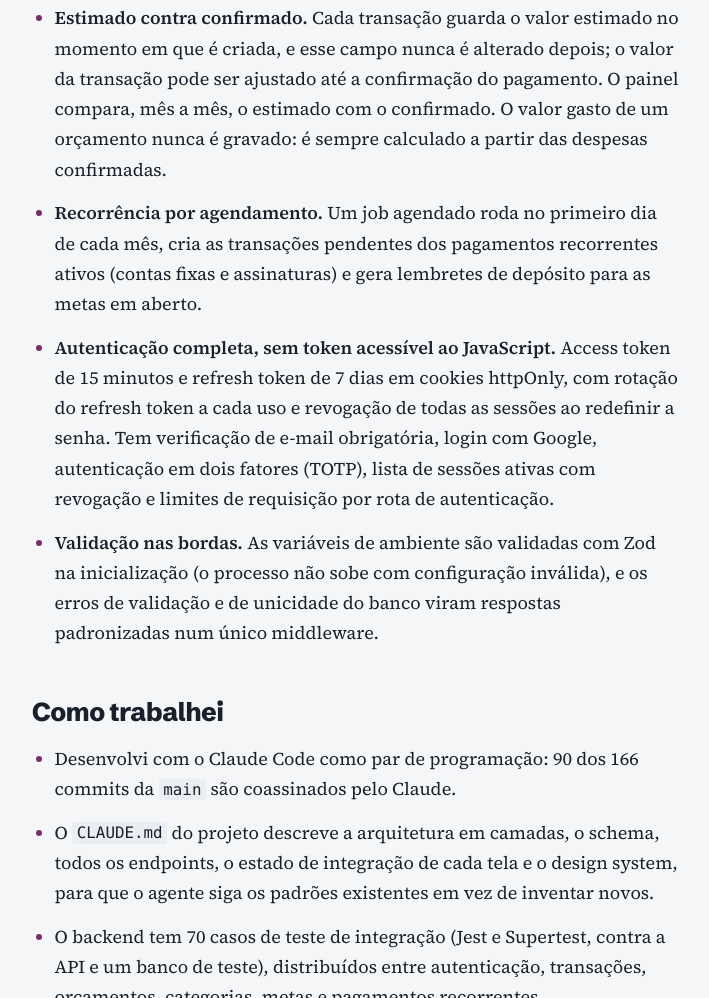
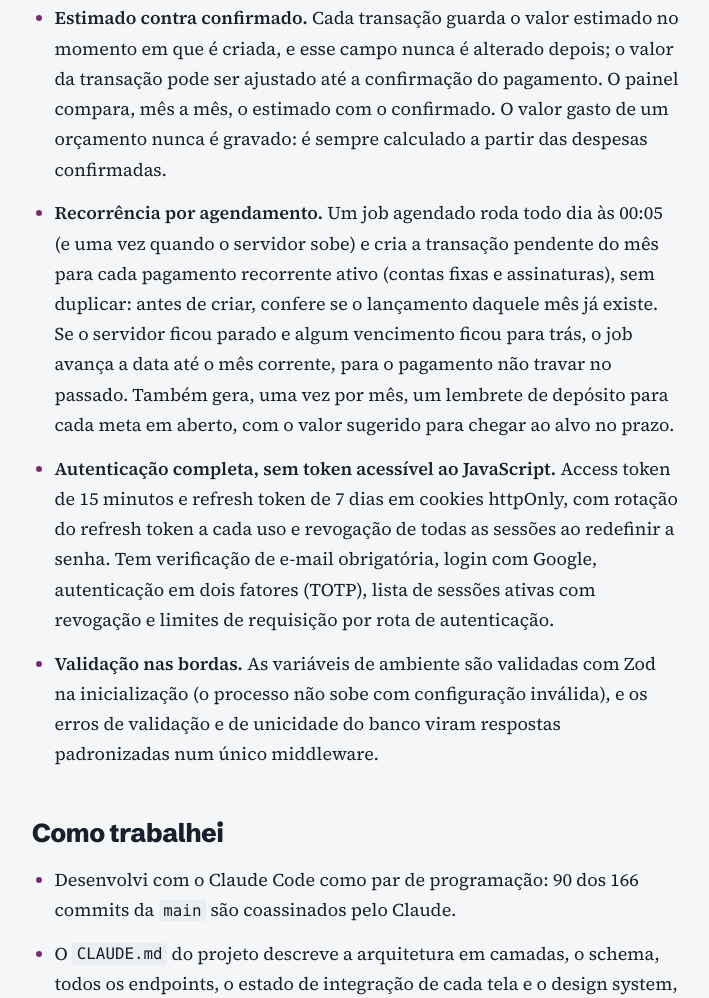
Before and after one commit to Flodyz/flodyz.github.io, a plain HTML site: page projetos/axisfin/index.html in a window 1280 px wide. Shown: the part 1351-2349 px from the top of the page, without its empty margins (380-1089 px from the left). Drawn offline with Linux system fonts and the light colour scheme.

Commit message:
Atualiza o estudo de caso do AxisFin (recorrência diária)
Co-Authored-By: Claude Opus 5.5 <noreply@anthropic.com>

```diff
--- a/projetos/axisfin/index.html
+++ b/projetos/axisfin/index.html
@@ -68,7 +68,7 @@
 <section><h2>Destaques técnicos</h2><ul>
 <li><strong>Parcelamento sem perder centavos.</strong> Uma compra parcelada vira um registro pai e uma parcela por mês, criados juntos numa transação do banco. O valor de cada parcela é arredondado para baixo no centavo e a última absorve a diferença, de modo que a soma bate exatamente com o total. Dá para escolher se a primeira parcela cai no mês atual ou no próximo.</li>
 <li><strong>Estimado contra confirmado.</strong> Cada transação guarda o valor estimado no momento em que é criada, e esse campo nunca é alterado depois; o valor da transação pode ser ajustado até a confirmação do pagamento. O painel compara, mês a mês, o estimado com o confirmado. O valor gasto de um orçamento nunca é gravado: é sempre calculado a partir das despesas confirmadas.</li>
-<li><strong>Recorrência por agendamento.</strong> Um job agendado roda no primeiro dia de cada mês, cria as transações pendentes dos pagamentos recorrentes ativos (contas fixas e assinaturas) e gera lembretes de depósito para as metas em aberto.</li>
+<li><strong>Recorrência por agendamento.</strong> Um job agendado roda todo dia às 00:05 (e uma vez quando o servidor sobe) e cria a transação pendente do mês para cada pagamento recorrente ativo (contas fixas e assinaturas), sem duplicar: antes de criar, confere se o lançamento daquele mês já existe. Se o servidor ficou parado e algum vencimento ficou para trás, o job avança a data até o mês corrente, para o pagamento não travar no passado. Também gera, uma vez por mês, um lembrete de depósito para cada meta em aberto, com o valor sugerido para chegar ao alvo no prazo.</li>
 <li><strong>Autenticação completa, sem token acessível ao JavaScript.</strong> Access token de 15 minutos e refresh token de 7 dias em cookies httpOnly, com rotação do refresh token a cada uso e revogação de todas as sessões ao redefinir a senha. Tem verificação de e-mail obrigatória, login com Google, autenticação em dois fatores (TOTP), lista de sessões ativas com revogação e limites de requisição por rota de autenticação.</li>
 <li><strong>Validação nas bordas.</strong> As variáveis de ambiente são validadas com Zod na inicialização (o processo não sobe com configuração inválida), e os erros de validação e de unicidade do banco viram respostas padronizadas num único middleware.</li>
 </ul>
```
